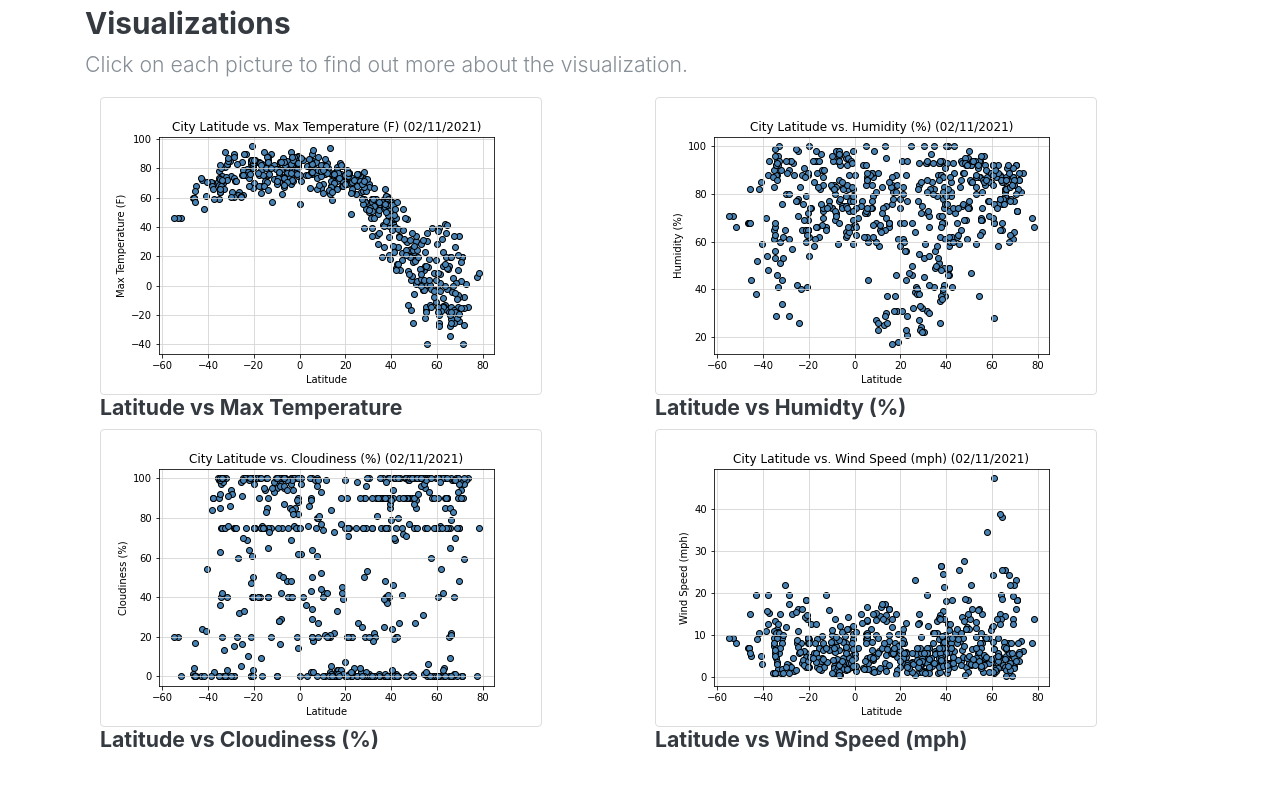
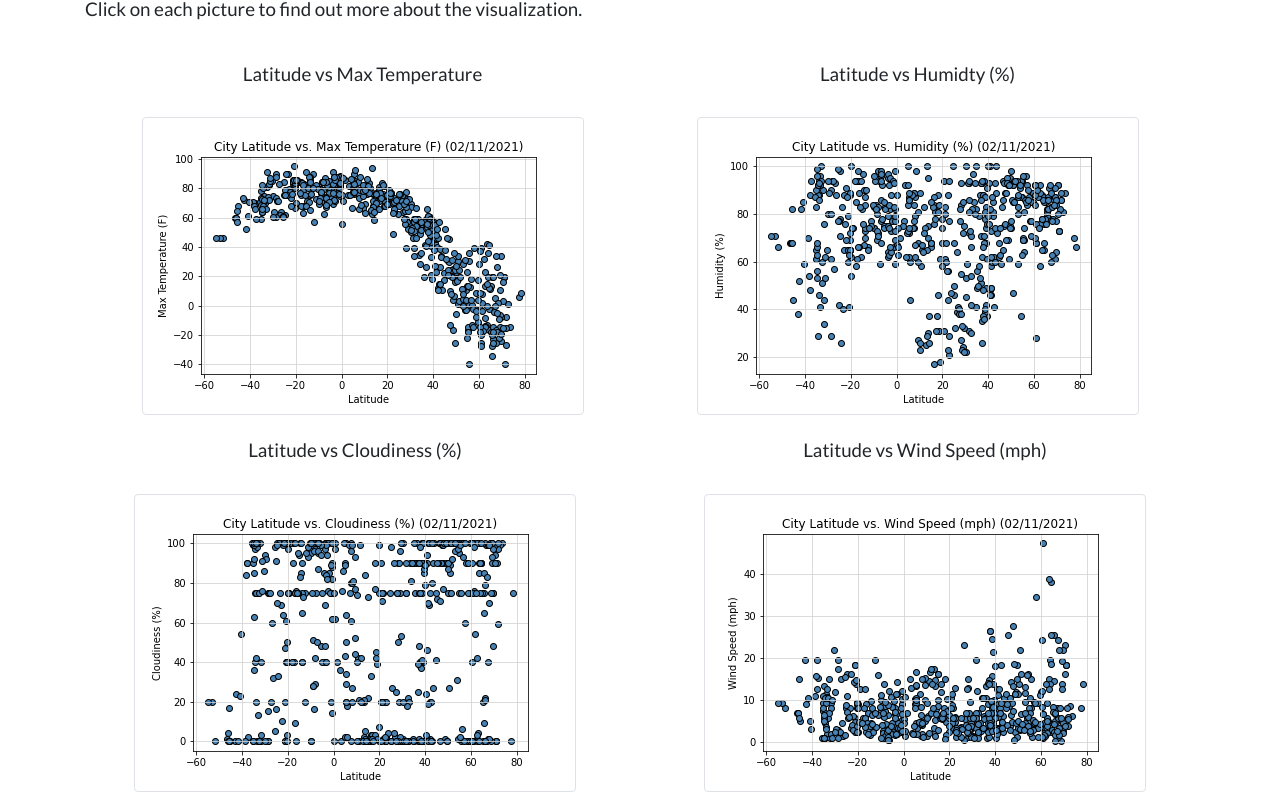
Before and after one commit to eukestad/Latitude-vs-X, a plain HTML site: page index.html in a window 1280 px wide. Shown: the part 642-1434 px from the top of the page. Before the commit the page ends 1402 px from the top, so only its background shows below. Drawn offline with nearby package versions, Linux system fonts and the light colour scheme.

Commit message:
saving progress

```diff
--- a/index.html
+++ b/index.html
@@ -3,31 +3,37 @@
 <head>
     <!-- Required meta tags -->
     <meta charset="UTF-8">
-    <!-- <meta http-equiv="X-UA-Compatible" content="IE=edge"> -->
-    <!-- <meta name="viewport" content="width=device-width, initial-scale=1.0"> -->
+    <meta http-equiv="X-UA-Compatible" content="IE=edge">
+    <meta name="viewport" content="width=device-width, initial-scale=1.0">
 
     <title>Latitude - Home</title>
+
+    <!-- CSS - Used Litera Bootswatch which overrides bootstrap and requires js and jQuery -->
+    <!-- Bootstrap -->
     <!-- <link rel="stylesheet" href="https://stackpath.bootstrapcdn.com/bootstrap/4.5.2/css/bootstrap.min.css" integrity="sha384-JcKb8q3iqJ61gNV9KGb8thSsNjpSL0n8PARn9HuZOnIxN0hoP+VmmDGMN5t9UJ0Z" crossorigin="anonymous"> -->
-    <link rel="stylesheet" href="https://stackpath.bootstrapcdn.com/bootswatch/4.5.2/litera/bootstrap.min.css" integrity="sha384-enpDwFISL6M3ZGZ50Tjo8m65q06uLVnyvkFO3rsoW0UC15ATBFz3QEhr3hmxpYsn" crossorigin="anonymous">
-    <!-- <script src="https://stackpath.bootstrapcdn.com/bootstrap/4.5.2/js/bootstrap.bundle.min.js" integrity="sha384-LtrjvnR4Twt/qOuYxE721u19sVFLVSA4hf/rRt6PrZTmiPltdZcI7q7PXQBYTKyf" crossorigin="anonymous"></script> -->
+
+    <!-- Litera Bootswatch -->
+    <!-- <link rel="stylesheet" href="https://stackpath.bootstrapcdn.com/bootswatch/4.5.2/litera/bootstrap.min.css" integrity="sha384-enpDwFISL6M3ZGZ50Tjo8m65q06uLVnyvkFO3rsoW0UC15ATBFz3QEhr3hmxpYsn" crossorigin="anonymous"> -->
+
+    <!-- Flatly Bootswatch -->
+    <link rel="stylesheet" href="https://stackpath.bootstrapcdn.com/bootswatch/4.5.2/flatly/bootstrap.min.css" integrity="sha384-qF/QmIAj5ZaYFAeQcrQ6bfVMAh4zZlrGwTPY7T/M+iTTLJqJBJjwwnsE5Y0mV7QK" crossorigin="anonymous">
+
+    <!-- jQuery -->
+    <script src="https://ajax.googleapis.com/ajax/libs/jquery/3.5.1/jquery.min.js"></script>
+    <!-- js -->
+    <script src="https://stackpath.bootstrapcdn.com/bootstrap/4.5.2/js/bootstrap.bundle.min.js" integrity="sha384-LtrjvnR4Twt/qOuYxE721u19sVFLVSA4hf/rRt6PrZTmiPltdZcI7q7PXQBYTKyf" crossorigin="anonymous"></script>
 
   </head>
 <body>
-  <!-- <script src="https://stackpath.bootstrapcdn.com/bootstrap/4.5.2/js/bootstrap.min.js" integrity="sha384-B4gt1jrGC7Jh4AgTPSdUtOBvfO8shuf57BaghqFfPlYxofvL8/KUEfYiJOMMV+rV" crossorigin="anonymous"></script> -->
-    <nav class="navbar navbar-expand-lg navbar-light bg-light">
-        <a class="navbar-brand" href="index.html#">Latitude</a>
+  <!-- NavBar -->
+    <nav class="navbar navbar-expand-lg navbar-dark bg-dark">
+        <a class="navbar-brand" href="index.html">Latitude</a>
         <button class="navbar-toggler" type="button" data-toggle="collapse" data-target="#navbarColor03" aria-controls="navbarColor03" aria-expanded="false" aria-label="Toggle navigation">
           <span class="navbar-toggler-icon"></span>
         </button>
 
         <div class="collapse navbar-collapse" id="navbarColor03">
           <ul class="navbar-nav ml-auto">
-            <li class="nav-item">
-              <a class="nav-link" href="data.html">Data</a>
-            </li>
-            <li class="nav-item">
-              <a class="nav-link" href="comparison.html">Comparisons</a>
-            </li>
             <li class="nav-item dropdown">
               <a class="nav-link dropdown-toggle" data-toggle="dropdown" href="#" role="button" aria-haspopup="true" aria-expanded="false">Plots</a>
               <div class="dropdown-menu">
@@ -37,13 +43,19 @@
                 <a class="dropdown-item" href="visualizations/windspeed.html">Wind Speed</a>
               </div>
             </li>
+            <li class="nav-item">
+              <a class="nav-link" href="data.html">Data</a>
+            </li>
+            <li class="nav-item">
+              <a class="nav-link" href="comparison.html">Comparisons</a>
+            </li>
           </ul>
         </div>
       </nav>
 
       <div class="jumbotron">
         <h1 class="display-3">Summary: Latitude vs X</h1>
-        <h3 class="text-muted">The purpose of this project was to analyze how weather changes as you get closer to the equator. To accomplish this analysis, we first pulled data from the OpenWeatherMap API to assemble a dataset on over 500 cities.</h3>
+        <h4 class="text-muted">The purpose of this project was to analyze how weather changes as you get closer to the equator. To accomplish this analysis, we first pulled data from the OpenWeatherMap API to assemble a dataset on over 500 cities.</h4>
         <hr class="my-4">
         <p class="lead">After assembling the dataset, we used Matplotlib to plot various aspects of the weather vs. latitude. Factors we looked at included: temperature, cloudiness, wind speed, and humidity. This site provides the source data and visualizations created as part of the analysis, as well as explanations and descriptions of any trends and correlations witnessed.</p>
 
@@ -52,46 +64,60 @@
         </p>
       </div>
       <div class="container">
-        <h3>Visualizations</h3>
+        <div class="d-flex justify-content-center text-white bg-primary">
+          <h3>Visualizations</h3>
+        </div>
         <p class="lead">Click on each picture to find out more about the visualization.</p>
+
       <div class="container">
-          <div class="row align-items-center">
+          <div class="row d-flex justify-content-center">
               <div class="col-md">
-                <div class="thumbnail">
+                <div class="caption d-flex justify-content-center my-4">
+                  <h5>Latitude vs Max Temperature</h5>
+              </div>
+                <div class="thumbnail d-flex justify-content-center">
+                  <a href="visualizations/maxtemp.html">
                     <img src="visualizations/Latitude_v_MaxTemp.png" alt="..." class="img-thumbnail">
+                  </a>
                   </div>
-                <div class="caption">
-                    <h5>Latitude vs Max Temperature</h5>
-                </div>
               </div>
               <div class="col-md">
-                <div class="thumbnail">
+                <div class="caption d-flex justify-content-center my-4">
+                  <h5>Latitude vs Humidty (%)</h5>
+              </div>
+                <div class="thumbnail d-flex justify-content-center">
+                  <a href="visualizations/humidity.html">
                     <img src="visualizations/Latitude_v_Humidity.png" alt="..." class="img-thumbnail">
-                </div>
-                <div class="caption">
-                    <h5>Latitude vs Humidty (%)</h5>
-                </div>
+                  </a>
+                  </div>
             </div>
         </div>
-        <div class="row align-items-center">
+
+    </div>
+        <div class="row d-flex justify-content-center">
             <div class="col-md">
-                <div class="thumbnail">
+              <div class="caption d-flex justify-content-center my-4">
+                <h5>Latitude vs Cloudiness (%)</h5>
+            </div>
+                <div class="thumbnail d-flex justify-content-center">
+                  <a href="visualizations/cloudiness.html">
                     <img src="visualizations/Latitude_v_Cloudiness.png" alt="..." class="img-thumbnail">
-                </div>
-                <div class="caption">
-                    <h5>Latitude vs Cloudiness (%)</h5>
-                </div>
+                  </a>
+                  </div>
             </div>
             <div class="col-md">
-                <div class="thumbnail">
+              <div class="caption d-flex justify-content-center my-4">
+                <h5>Latitude vs Wind Speed (mph)</h5>
+            </div>
+                <div class="thumbnail d-flex justify-content-center">
+                  <a href="visualizations/windspeed.html">
                     <img src="visualizations/Latitude_v_WindSpeed.png" alt="..." class="img-thumbnail">
-                </div>
-                <div class="caption">
-                    <h5>Latitude vs Wind Speed (mph)</h5>
-                </div>
+                  </a>
+                  </div>
             </div>
           </div>
       </div>
+
     </div>
 
 </body>
```
Also changed, not shown: comparison.html (+1 -1 lines), visualizations/cloudiness.html (+2 -2 lines), visualizations/humidity.html (+2 -2 lines), visualizations/maxtemp.html (+2 -2 lines), visualizations/windspeed.html (+2 -2 lines), 1 other file.
